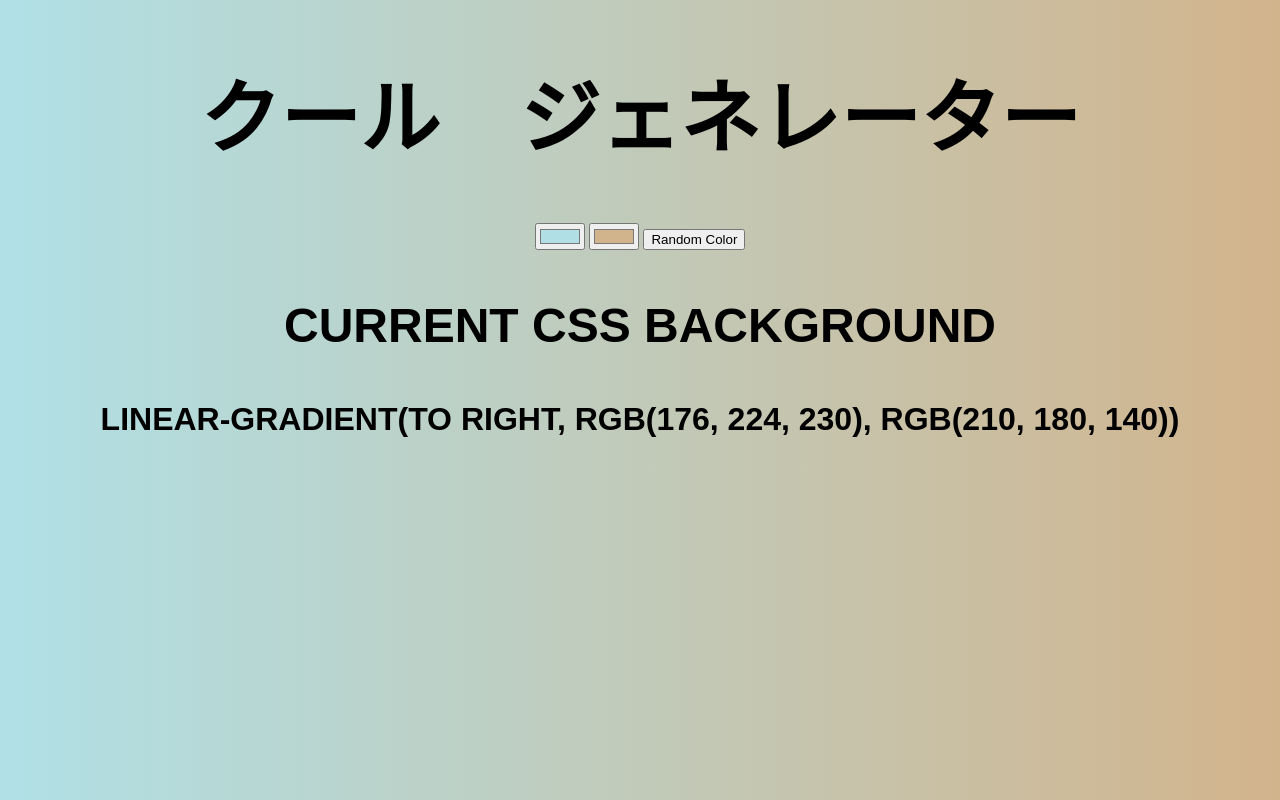
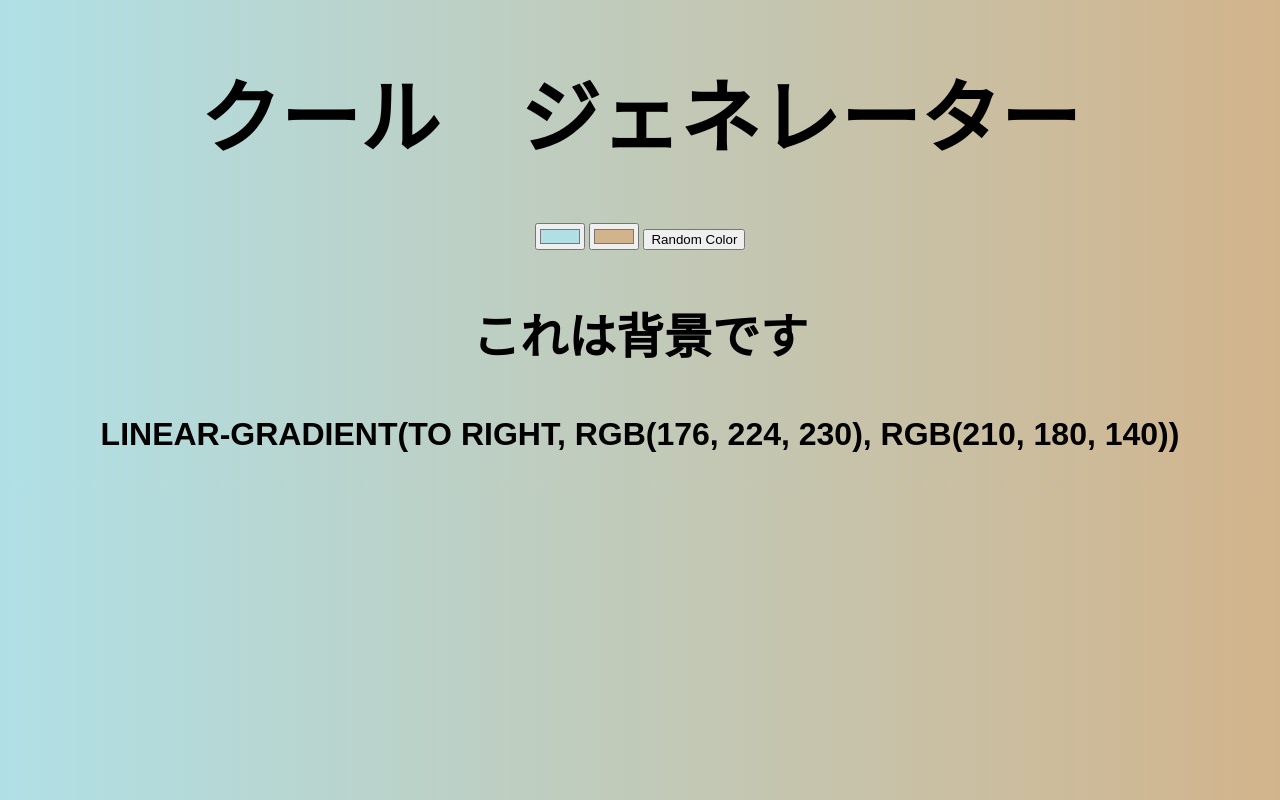
Before and after one commit to RobertoHongo/bg-generator, a plain HTML site: page index.html in a window 1280 px wide. Drawn offline with Linux system fonts and the light colour scheme.

Commit message:
changing text

```diff
--- a/index.html
+++ b/index.html
@@ -11,7 +11,7 @@
   <input type="color" name="color1" id="color1">
   <input type="color" name="color2" id="color2">
   <button id = "random">Random Color</button>
-  <h3>Current CSS background</h3>
+  <h3>これは背景です</h3>
   <h3 id="colorIs"></h3>
 
   <script src="script.js"></script>
```
